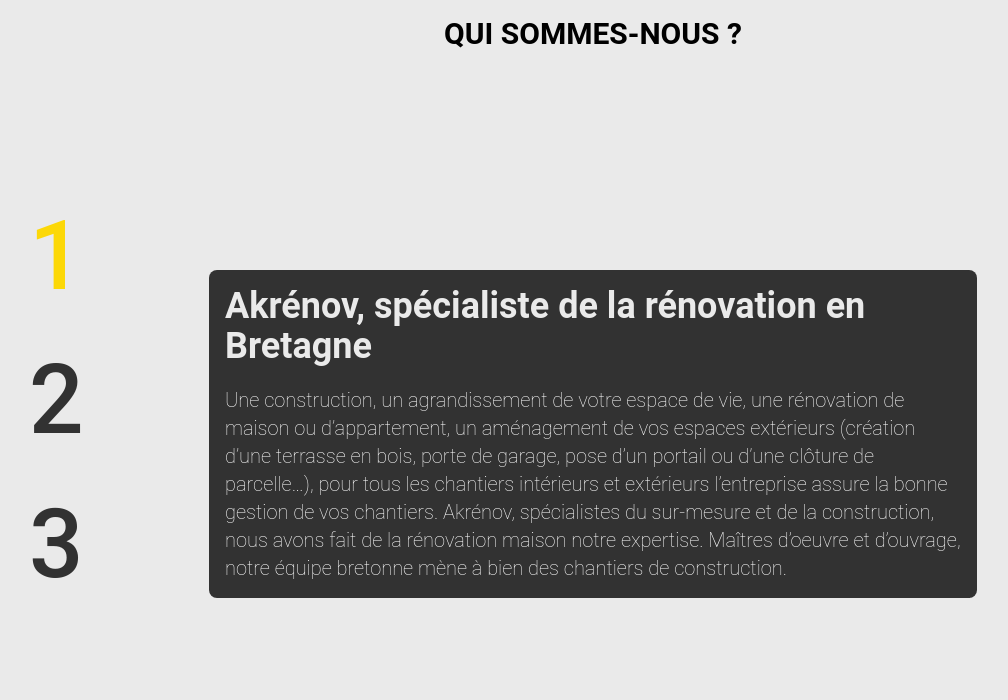
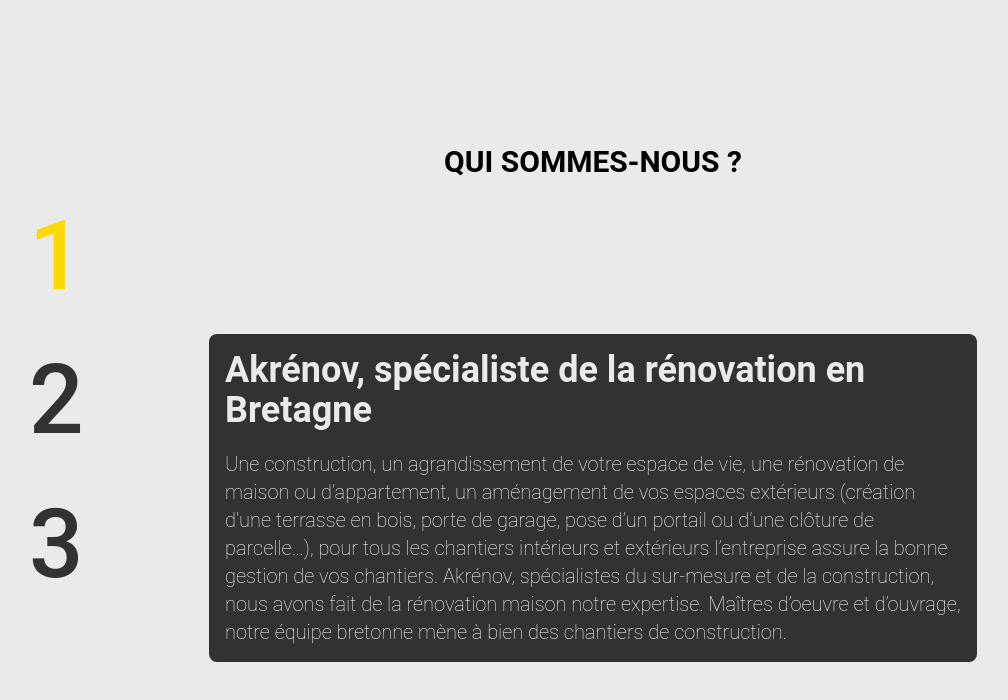
Before and after one commit to GaspardPcht/AkRenov, a Next.js app: page /About in a window 1280 px wide. Shown: the top 700 px of the page, without its empty margins (47-1055 px from the left). Built offline with nearby package versions, Linux system fonts and the light colour scheme.

Commit message:
Ajustement de la marge supérieure du titre dans la page À propos

```diff
--- a/app/About/page.tsx
+++ b/app/About/page.tsx
@@ -63,7 +63,7 @@
     <div className="relative min-h-screen flex flex-col items-center justify-center">
       {/* Header */}
       <div className="flex justify-center w-full  py-4">
-        <h1 className="text-2xl md:text-3xl font-bold text-black">
+        <h1 className="text-2xl md:text-3xl mt-32 font-bold text-black">
           QUI SOMMES-NOUS ?
         </h1>
       </div>
```
